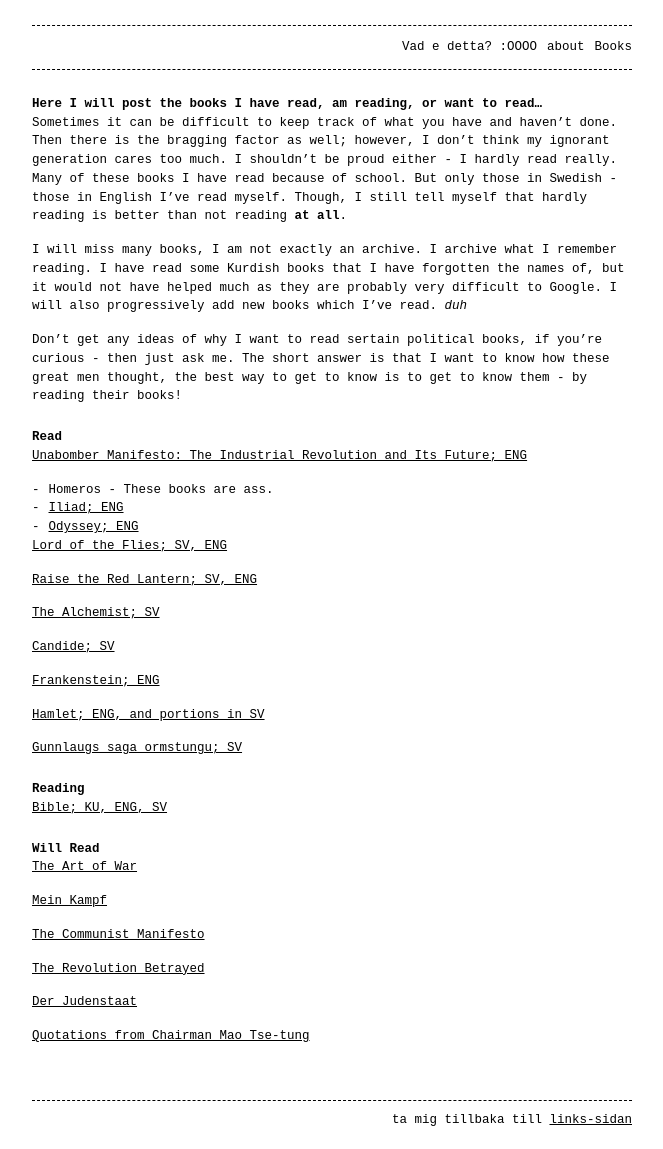
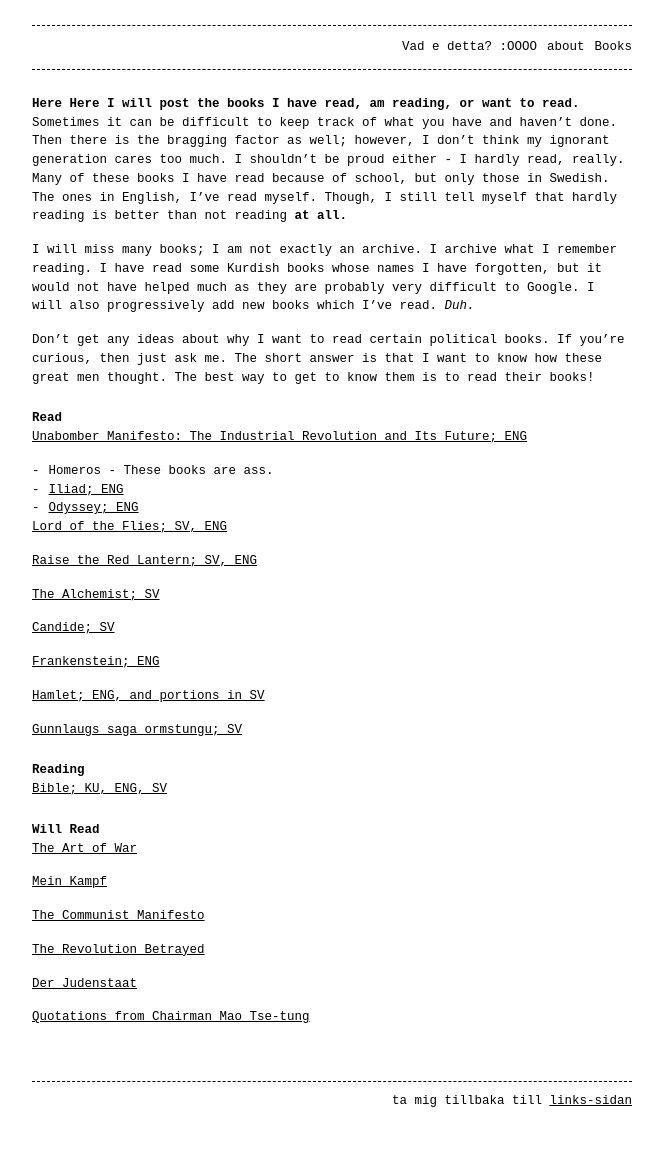
Before and after one commit to ronim-efrin/kitab, a Jekyll site: the page built from books.md, in a window 1280 px wide. Shown: the whole page, without its empty margins (308-971 px from the left). Built offline with Jekyll 4.4.1, drawn with Linux system fonts in a browser that asks for light colours.

Commit message:
english!!!!!!!!!

```diff
--- a/books.md
+++ b/books.md
@@ -4,13 +4,13 @@ layout: home
 permalink: books
 ---
 
-# Here I will post the books I have read, am reading, or want to read...
+# Here Here I will post the books I have read, am reading, or want to read.
 
-Sometimes it can be difficult to keep track of what you have and haven't done. Then there is the bragging factor as well; however, I don't think my ignorant generation cares too much. I shouldn't be proud either - I hardly read really. Many of these books I have read because of school. But only those in Swedish - those in English I've read myself. Though, I still tell myself that hardly reading is better than not reading **at all**.
+Sometimes it can be difficult to keep track of what you have and haven't done. Then there is the bragging factor as well; however, I don't think my ignorant generation cares too much. I shouldn't be proud either - I hardly read, really. Many of these books I have read because of school, but only those in Swedish. The ones in English, I've read myself. Though, I still tell myself that hardly reading is better than not reading **at all.**
 
-I will miss many books, I am not exactly an archive. I archive what I remember reading. I have read some Kurdish books that I have forgotten the names of, but it would not have helped much as they are probably very difficult to Google. I will also progressively add new books which I've read. *duh*
+I will miss many books; I am not exactly an archive. I archive what I remember reading. I have read some Kurdish books whose names I have forgotten, but it would not have helped much as they are probably very difficult to Google. I will also progressively add new books which I've read. *Duh.*
 
-Don't get any ideas of why I want to read sertain political books, if you're curious - then just ask me. The short answer is that I want to know how these great men thought, the best way to get to know is to get to know them - by reading their books!
+Don't get any ideas about why I want to read certain political books. If you're curious, then just ask me. The short answer is that I want to know how these great men thought. The best way to get to know them is to read their books!
 
 ##  Read
 
```
